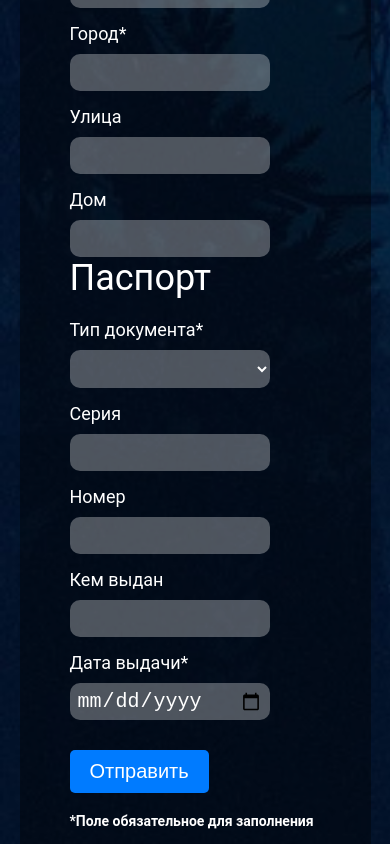
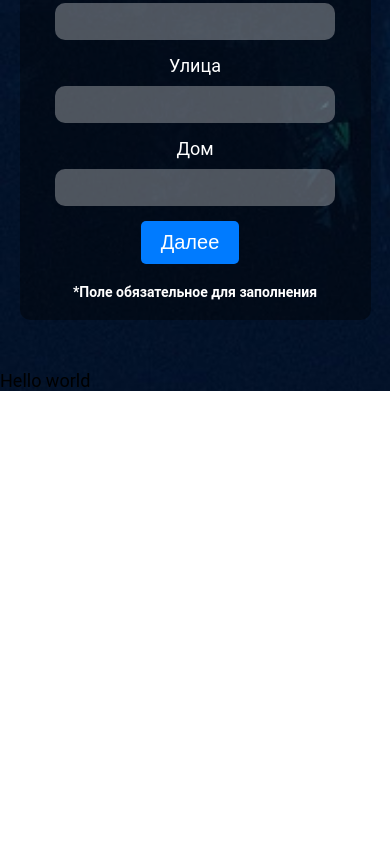
Before and after one commit to gabdykalyk/VueForm, a Vue app: page / in a window 390 px wide. Shown: the part 1156-2000 px from the top of the page. After the commit the page ends 1547 px from the top, so only its background shows below. Built offline with nearby package versions, Linux system fonts and the light colour scheme.

Commit message:
mobile fixed

```diff
--- a/package.json
+++ b/package.json
@@ -9,7 +9,8 @@
   },
   "dependencies": {
     "core-js": "^3.6.5",
-    "vue": "^2.6.11"
+    "vue": "^2.6.11",
+    "vuelidate": "^0.7.5"
   },
   "devDependencies": {
     "@vue/cli-plugin-babel": "~4.5.0",
--- a/src/App.vue
+++ b/src/App.vue
@@ -6,12 +6,30 @@
 </template>
 
 <script>
+import { required, minLength, between } from 'vuelidate/lib/validators'
+
 import Form from './components/Form'
 
 export default {
   name: 'App',
   components: {
     Form
+  },
+  data() {
+    return {
+      step: 1,
+      name: '',
+      age: 0
+    }
+  },
+  validations: {
+    name: {
+      required,
+      minLength: minLength(4)
+    },
+    age: {
+      between: between(20, 30)
+    }
   }
 }
 </script>
--- a/src/components/Form.vue
+++ b/src/components/Form.vue
@@ -1,22 +1,24 @@
 <template>
     <div class="container">
     <div class="frame">
+      <form action="" @submit.prevent="registerUser" novalidate>
+      <transition name="slide-fade">
+        <div v-show="step === 1" class="step">
             <h1 class="frame__title">
               Регистрация
             </h1>
-      <form action="" >
             <div class="form">
               <div class="form__left">
                 <label class="form__label" for=""><span class="form__name">Фамилия</span></label>
-            <input class="form__input" type="text" required>
+                <input class="form__input" type="text">
                 <label class="form__label" for=""><span class="form__name">Имя</span></label>
-            <input class="form__input" type="text" required>
+                <input class="form__input" type="text">
                 <label class="form__label" for="">Отчество</label>
                 <input class="form__input" type="text">
                 <label class="form__label " for=""><span class="form__name">Дата рождения</span></label>
-            <input class="form__input form__date" type="date" required>
+                <input class="form__input form__date" type="date">
                 <label class="form__label" for=""><span class="form__name">Номер телефона</span></label>
-            <input class="form__input" type="tel" required>
+                <input class="form__input" type="tel">
                 <label class="form__label" for="">Пол</label>
                 <select class="form__input form__select" name="" id="">
                   <option class="form__option" value="" selected disabled></option>
@@ -26,17 +28,17 @@
                 <label class="form__label form__checkTitle" for=""><span class="form__name">Группа клиентов</span></label>
                 <div class="multiselect">
                   <label class="check" for="vip" >
-                <input id="vip" class="form__input check__main" type="checkbox" required>
+                    <input id="vip" class="form__input check__main" type="checkbox">
                     <span class="check__box"></span>
                     VIP
                   </label>
                   <label class="check" for="prob">
-                <input id="prob" class="form__input check__main" type="checkbox" required>
+                    <input id="prob" class="form__input check__main" type="checkbox">
                     <span class="check__box"></span>
                     Проблемные
                   </label>
                   <label class="check" for="oms">
-                <input id="oms" class="form__input check__main" type="checkbox" required>
+                    <input id="oms" class="form__input check__main" type="checkbox">
                     <span class="check__box"></span>
                     ОМС
                   </label>
@@ -51,7 +53,7 @@
                 <label class="form__label form__checkTitle" for="">СМС оповещение</label>
                 <div class="multiselect">
                   <label class="check" for="sms">
-                <input id="sms" class="form__input check__main" type="checkbox" required>
+                    <input id="sms" class="form__input check__main" type="checkbox">
                     <span class="check__box"></span>
                     Не отправлять СМС
                   </label>
@@ -66,20 +68,28 @@
                 <label class="form__label" for="">Область</label>
                 <input class="form__input" type="text">
                 <label class="form__label" for=""><span class="form__name">Город</span></label>
-            <input class="form__input" type="text" required>
+                <input class="form__input" type="text">
                 <label class="form__label" for="">Улица</label>
                 <input class="form__input" type="text">
                 <label class="form__label" for="">Дом</label>
                 <input class="form__input" type="text">
               </div>
             </div>
+            <button @click="nextStep" class="btn" type="button">Далее</button>
+            <h1 class="frame__req">
+            *Поле обязательное для заполнения
+            </h1>
+          </div> <!-- STEP -->
+        </transition>
+        <transition name="slide-fade">
+          <div v-show="step === 2" class="step">
             <h1 class="frame__title">
               Паспорт
             </h1>
             <div class="form">
               <div class="form__left">
                 <label class="form__label" for=""><span class="form__name">Тип документа</span></label>
-            <select class="form__input form__select" name="" id="" required>
+                <select class="form__input form__select" name="" id="">
                   <option class="form__option" value="" selected disabled></option>
                   <option class="form__option" value="">Паспорт</option>
                   <option class="form__option" value="">Свидетельство о рождении</option>
@@ -94,18 +104,46 @@
                 <label class="form__label" for="">Кем выдан</label>
                 <input class="form__input" type="text">
                 <label class="form__label " for=""><span class="form__name">Дата выдачи</span></label>
-            <input class="form__input form__date" type="date" required>
+                <input class="form__input form__date" type="date">
               </div>
             </div>
+            <button @click="backStep" class="btn" type="button">Назад</button>
             <button class="btn" type="submit">Отправить</button>
-      </form>
             <h1 class="frame__req">
             *Поле обязательное для заполнения
             </h1>
+          </div> <!-- STEP -->
+        </transition>
+      </form>
     </div>
 
   </div>
 </template>
+
+<script>
+export default {
+  data() {
+    return {
+      step: 1,
+      formReg: {
+        name: '',
+
+      }
+    }
+  },
+  methods: {
+    nextStep() {
+      this.step ++
+    },
+    backStep() {
+      this.step --
+    },
+    registerUser() {
+      console.log('Пользователь зарегистрирован')
+    }
+  }
+}
+</script>
 
 <style lang='scss'>
 *,
@@ -256,7 +294,13 @@ label {
   border: none;
   outline: none;
   border-radius: 5px;
-  margin-top: 30px;
+  margin-top: 15px;
+  margin-right: 10px;
+  cursor: pointer;
+
+  &:hover {
+    background-color: hsl(211, 100%, 65%); ;
+  }
 }
 
 @media screen and (max-width: 1154px) {
@@ -277,6 +321,19 @@ label {
     .container .frame .form__right {
         width: 100%;
     }
+
+    .container .frame {
+      padding: 20px 0;
+      text-align: center;
+    }
+}
+
+.slide-fade-enter-active {
+  transition: all .3s ease;
+}
+.slide-fade-enter {
+  transform: translateX(10px);
+  opacity: 0;
 }
 
 </style>
--- a/src/main.js
+++ b/src/main.js
@@ -1,8 +1,11 @@
 import Vue from 'vue'
+import Vuelidate from 'vuelidate'
 import App from './App.vue'
 
 Vue.config.productionTip = false
 
+Vue.use(Vuelidate)
+
 new Vue({
   render: h => h(App),
 }).$mount('#app')
```
Also changed, not shown: 1 other file (tests, documents, lock files or other folders). Lines whose indentation alone changed are shown as unchanged.
